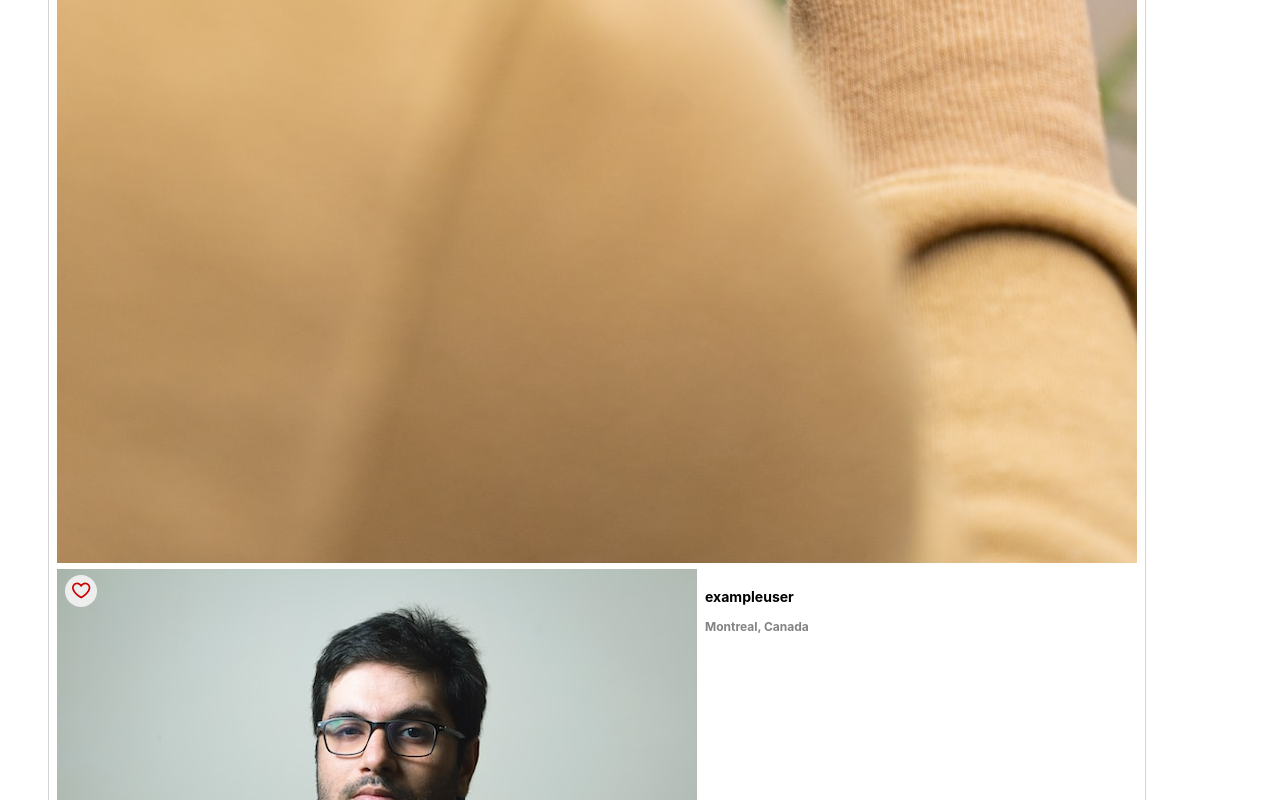
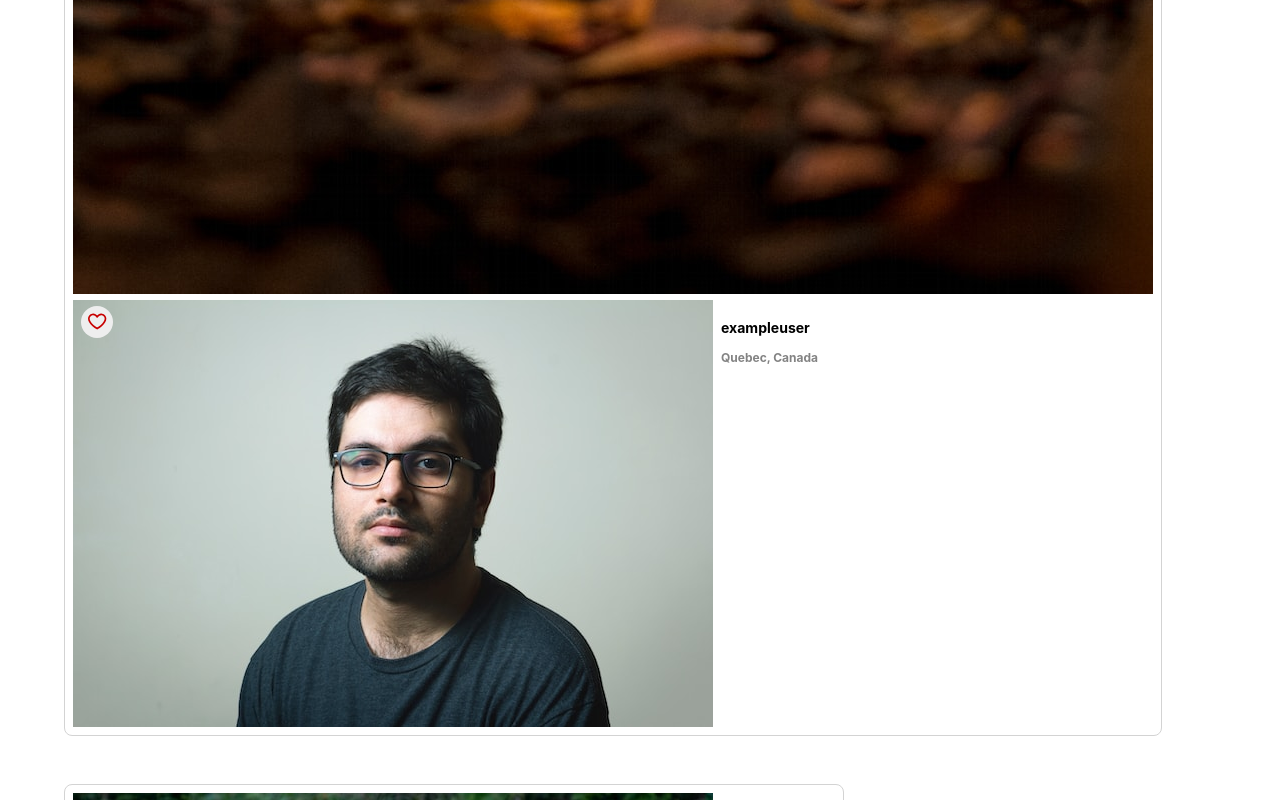
Before and after one commit to gokursx/photolabs-starter, a React (Create React App) app in the folder frontend/: page / in a window 1280 px wide. Shown: the part 7269-8069 px from the top of the page. Built offline with nearby package versions, Linux system fonts and the light colour scheme; the HTML template or start-up script is replaced by a standard one.

Commit message:
replace sampleDataForPhotoList with photos props in PhotoList component

```diff
--- a/frontend/src/App.jsx
+++ b/frontend/src/App.jsx
@@ -19,7 +19,7 @@ const App = () => {
   return (
     <div className="App">
       <HomeRoute photos={mockPhotoData} topics={mockTopicData}/>
-      <PhotoList photos={mockPhotoData} />
+
     </div>
   )
 }
--- a/frontend/src/components/PhotoList.jsx
+++ b/frontend/src/components/PhotoList.jsx
@@ -56,10 +56,10 @@ const sampleDataForPhotoList = [
   },
 ];
 
-const PhotoList = () => {
+const PhotoList = (props) => {
   return (
     <ul className="photo-list">
-      {sampleDataForPhotoList.map(photo => (
+      {props.photos.map(photo => (
         <PhotoListItem
           key={photo.id}
           photo={{
```
